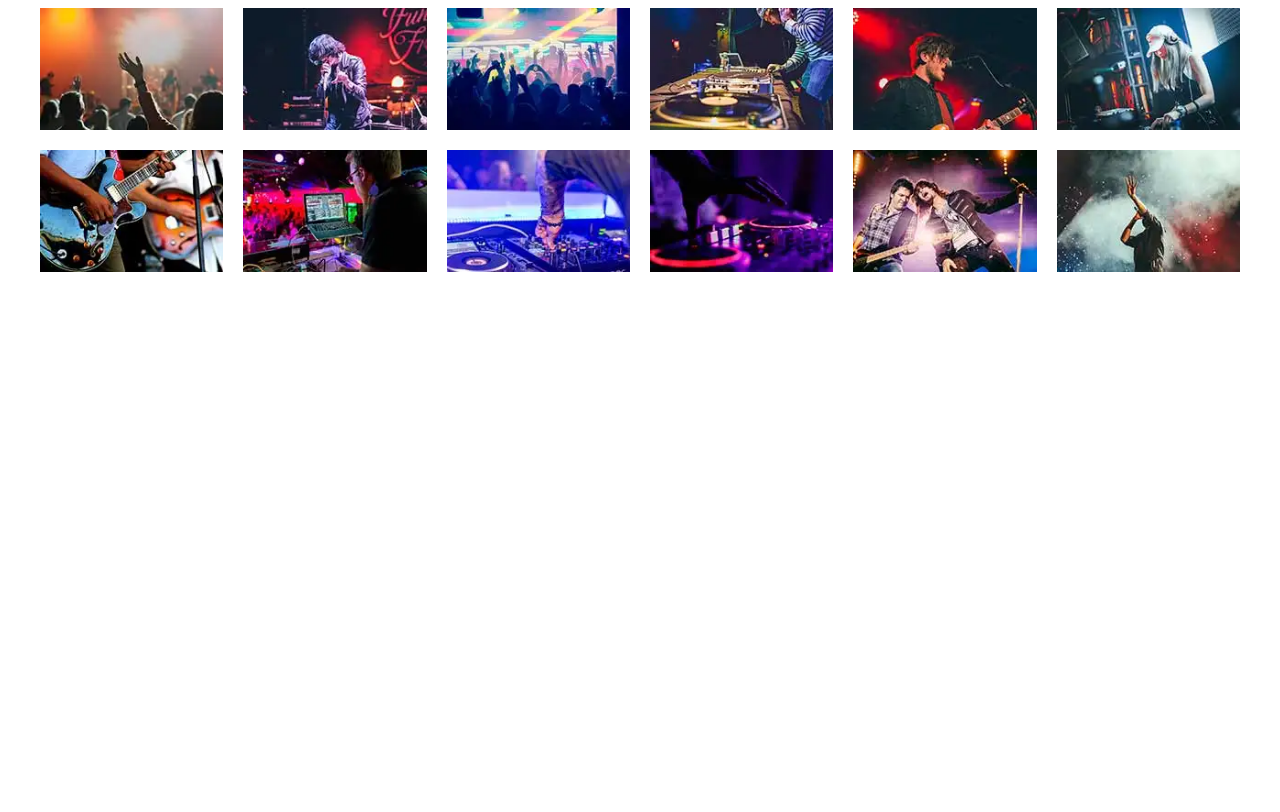
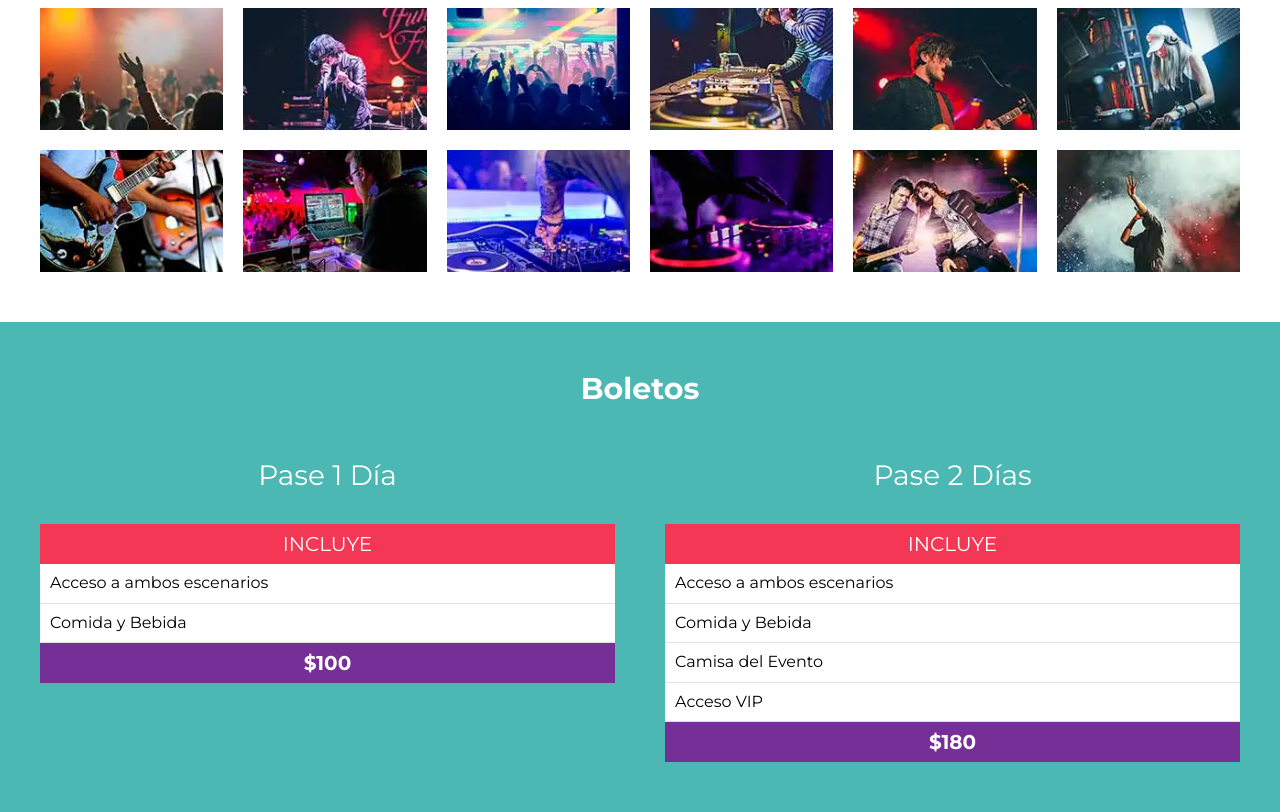
Before and after one commit to Douglas-i/FestivalMusica, a website: page index.html in a window 1280 px wide. Shown: the part 2931-3743 px from the top of the page. Before the commit the page ends 3253 px from the top, so only its background shows below. Drawn offline with Linux system fonts and the light colour scheme.

Commit message:
Seccion de boletos

```diff
--- a/index.html
+++ b/index.html
@@ -178,6 +178,45 @@
         <ul class="galeria-imagenes"></ul>
     </section>
 
+    <section id="boletos" class="boletos bg-verde">
+        <h3>Boletos</h3>
+
+        <div class="contenedor contenedor-boletos">
+            <div class="basico pase">
+                <p class="nombre-pase">Pase 1 Día</p>
+                <header class="pase-header">
+                    <p>Incluye</p>
+                </header>
+                <div class="pase-body">
+                    <ul>
+                        <li>Acceso a ambos escenarios</li>
+                        <li>Comida y Bebida</li>
+                    </ul>
+                </div>
+                <footer class="pase-footer">
+                    <p>$100</p>
+                </footer>
+            </div>
+            <div class="premium pase">
+                <p class="nombre-pase">Pase 2 Días</p>
+                <header class="pase-header">
+                    <p>Incluye</p>
+                </header>
+                <div class="pase-body">
+                    <ul>
+                        <li>Acceso a ambos escenarios</li>
+                        <li>Comida y Bebida</li>
+                        <li>Camisa del Evento</li>
+                        <li>Acceso VIP</li>
+                    </ul>
+                </div>
+                <footer class="pase-footer">
+                    <p>$180</p>
+                </footer>
+            </div>
+        </div>
+    </section>
+
     <script src="build/js/app.js"></script>
 </body>
 </html>
--- /dev/null
+++ b/src/scss/layout/_boletos.scss
@@ -0,0 +1,58 @@
+@use '../base/mixins' as m;
+@use '../base/variables' as v;
+
+.boletos {
+    padding: 5rem 0;
+
+    h3 {
+        text-align: center;
+        color: v.$blanco;
+        margin-bottom: 2rem
+    }
+
+    .contenedor-boletos {
+        @include m.tablet {
+            @include m.grid(2, 5rem);
+        }
+    }
+}
+
+.pase {
+
+    .nombre-pase {
+        text-align: center;
+        font-size: 2.8rem;
+        color: v.$blanco;
+    }
+
+    &-header, &-footer {
+        padding: .5rem;
+        p {
+            text-align: center;
+            color: v.$blanco;
+            margin: 0;
+        }
+    }
+    &-header {
+        background-color: v.$rosa;
+        text-transform: uppercase;
+        font-size: 1.6rem;
+    }
+    &-body {
+        background-color: v.$blanco;
+
+        ul {
+            @include m.resetear-lista;
+            li, :nth-child(odd) {
+                background-color: v.$blanco;
+                padding: 1rem;
+                border-bottom: 1px solid #e1e1e1;
+            }
+        }
+    }
+    &-footer {
+        background-color: v.$morado;
+        font-size: 2.4rem;
+        font-weight: 700;
+    }
+}
--- a/src/scss/layout/_index.scss
+++ b/src/scss/layout/_index.scss
@@ -3,3 +3,4 @@
 @forward 'festival';
 @forward 'lineup';
 @forward 'galeria';
+@forward 'boletos';
```
Also changed, not shown: build/css/app.css.
